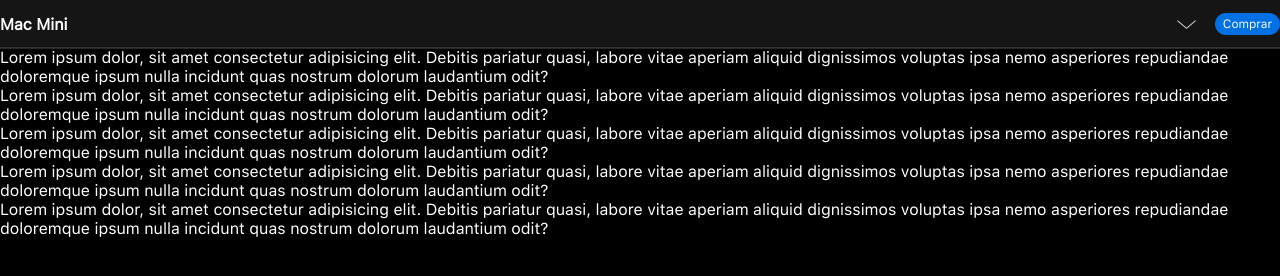
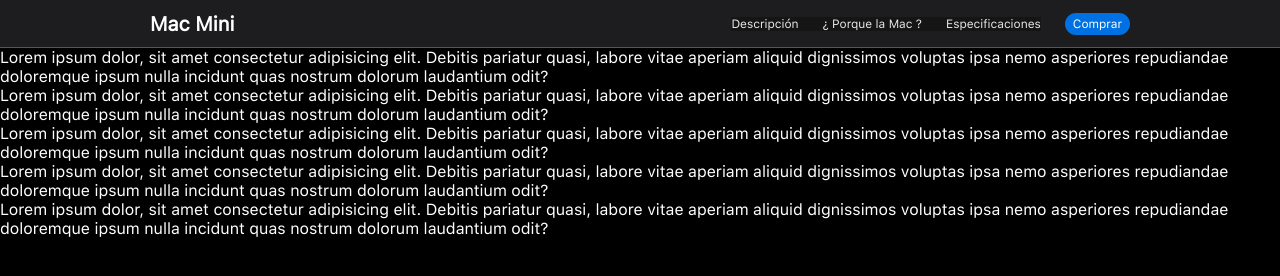
Before and after one commit to davidFernandoDevelopment/macmini-clone, a website with bundled scripts: page index.html in a window 1280 px wide. Built offline with nearby package versions, Linux system fonts and the light colour scheme.

Commit message:
header finished

```diff
--- a/index.html
+++ b/index.html
@@ -14,8 +14,9 @@
 <body>
 
     <header class="js-header c-header">
-        <div class="c-header__wrapper">
+        <div class="c-header__wrapper o-container">
             <a href="#" class="c-header__title">Mac Mini</a>
+            <div class="o-place-center o-gap">
                 <nav class="c-main-nav">
                     <ul class="c-main-nav__list">
                         <li class="c-main-nav__item">
@@ -29,7 +30,6 @@
                         </li>
                     </ul>
                 </nav>
-            <div class="o-place-center o-gap">
                 <button class="js-toggle c-header__toggle"></button>
                 <a href="#" class="c-button c-button--tiny">Comprar</a>
             </div>
--- a/styles/scss/components/_c-header.scss
+++ b/styles/scss/components/_c-header.scss
@@ -6,6 +6,10 @@
     background-color: var(--bg-color-alt);
 
     $b: &;
+
+    @include from(md) {
+        border-bottom: var(--border-main);
+    }
 
     &__wrapper {
         width: 100%;
@@ -16,13 +20,13 @@
 
         @include to(md) {
             max-width: calc(100% - 2rem);
-            margin-inline: auto;
         }
     }
 
     &__title {
         color: var(--text-color);
         font-weight: var(--semi-bold-font);
+        font-size: var(--normal-body-size);
 
         &:hover {
             text-decoration: none;
@@ -37,6 +41,10 @@
 
         &:hover {
             opacity: 1;
+        }
+
+        @include from(md) {
+            display: none;
         }
 
         &::before,
--- a/styles/scss/components/_c-main-nav.scss
+++ b/styles/scss/components/_c-main-nav.scss
@@ -19,6 +19,16 @@
         .is-active & {
             transform: initial;
             transition-delay: 0s;
+        }
+
+        @include from(md) {
+            position: static;
+            transform: initial;
+            display: flex;
+            padding: 0;
+            border-bottom: none;
+
+            gap: var(--gap-element);
         }
     }
 
@@ -54,6 +64,12 @@
                 transition-delay: 420ms;
             }
         }
+
+        @include from(md) {
+            opacity: 1;
+            transform: initial;
+            border-bottom: none;
+        }
     }
 
     &__link {
@@ -66,5 +82,9 @@
             color: var(--accent-color-alt);
             text-decoration: none;
         }
+
+        @include from(md) {
+            padding: 0;
+        }
     }
 }
--- a/styles/scss/objects/_o-layout.scss
+++ b/styles/scss/objects/_o-layout.scss
@@ -5,4 +5,21 @@
 }
 .o-gap {
     gap: 0.75rem;
+
+    @include from(md) {
+        gap: 1.5rem;
+    }
 }
+.o-container {
+    margin-inline: auto;
+    width: 87.5%;
+    max-width: calc(17.5rem + 4rem);
+
+    @include from(md) {
+        width: 100%;
+        max-width: calc(100% - 3rem);
+    }
+    @include from(lg) {
+        max-width: 61.25rem;
+    }
+}
--- a/styles/scss/settings/_generic.scss
+++ b/styles/scss/settings/_generic.scss
@@ -22,13 +22,14 @@
     --small-max-width: 75%;
 
     --border-main: 1px solid rgba(255, 255, 255, 0.25);
+    --gap-element: 1.5rem;
 }
 
 $breakpoints: (
     xxs: 0px,
     xs: 350px,
     sm: 576px,
-    md: 768px,
+    md: 734px,
     lg: 1024px,
     xl: 1200px,
     xxl: 1440px,
--- a/styles/scss/tools/_mixins.scss
+++ b/styles/scss/tools/_mixins.scss
@@ -15,3 +15,21 @@
         @error 'El mixin solo recibe: [#{$sizes}], o un numero en px, em o rem';
     }
 }
+
+@mixin from($bp) {
+    @if is-core-breakpoint($bp) {
+        @if $bp == xs {
+            @content;
+        } @else {
+            @media screen and (min-width: get-breakpoint($bp)) {
+                @content;
+            }
+        }
+    } @else if is-breakpoint-valid($bp) {
+        @media screen and (min-width: $bp) {
+            @content;
+        }
+    } @else {
+        @error 'El mixin solo recibe: [#{$sizes}], o un numero en px, em o rem';
+    }
+}
```
Also changed, not shown: styles/main.css. Lines whose indentation alone changed are shown as unchanged.
